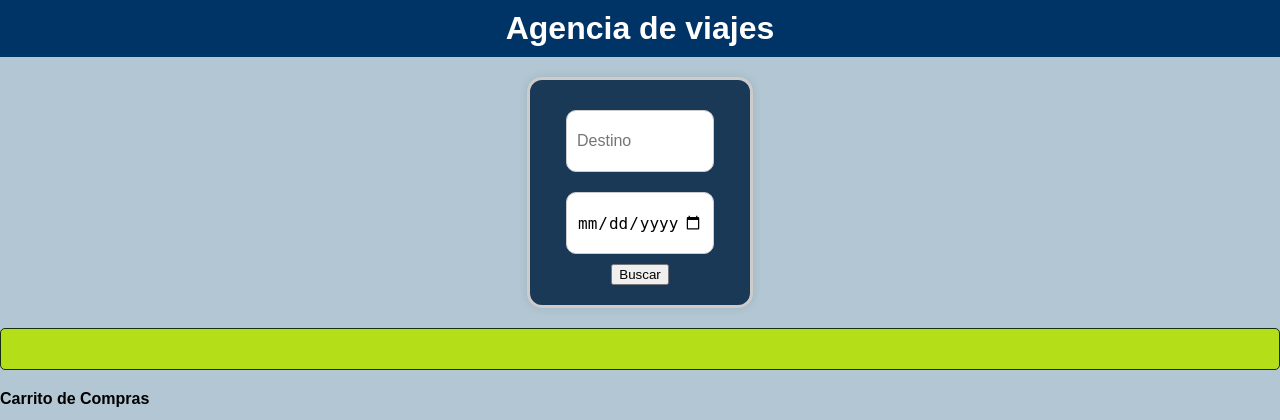
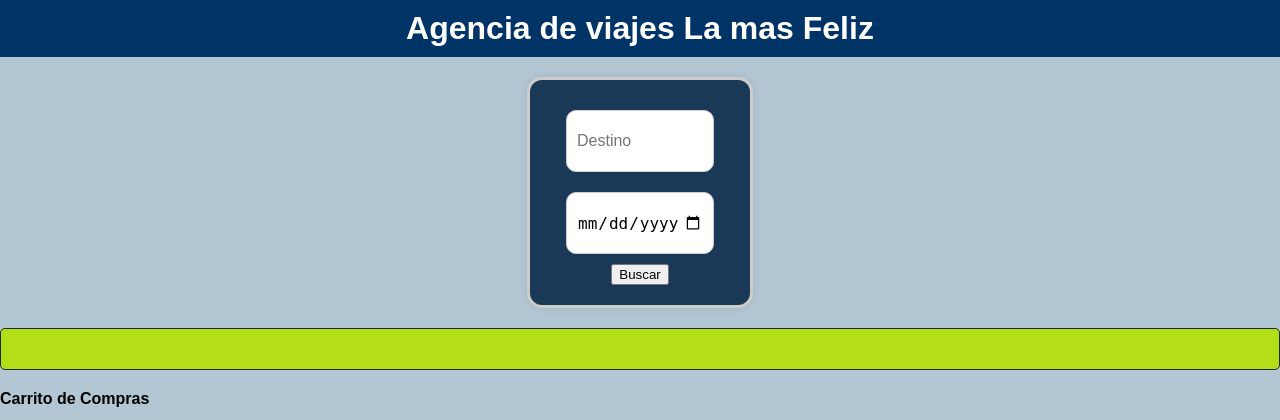
Before and after one commit to charlescardoza/charles-, a PHP site: page / in a window 1280 px wide. Shown: the top 420 px of the page. Run offline with PHP 8.4, Linux system fonts and the light colour scheme.

Commit message:
Update index.php
modificacion

```diff
--- a/index.php
+++ b/index.php
@@ -30,7 +30,7 @@ if ($_SERVER["REQUEST_METHOD"] == "POST") { // Verifica si se ha enviado el form
 <!DOCTYPE html>
 <html lang="es">
 <head>
-    <h1>Agencia de viajes</h1> <!-- Titulo de la pagina -->
+    <h1>Agencia de viajes La mas Feliz</h1> <!-- Titulo de la pagina -->
     <meta charset="UTF-8"> <!-- Establece la codificación de caracteres a UTF-8 -->
     <meta name="viewport" content="width=device-width, initial-scale=1.0"> <!-- Configura la vista para dispositivos móviles -->
     <link rel="stylesheet" href="styles.css"> <!-- Enlaza la hoja de estilos CSS -->
```
